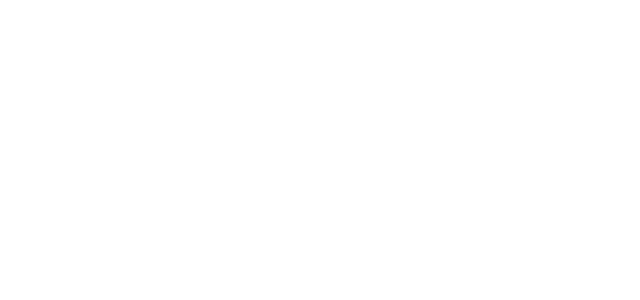
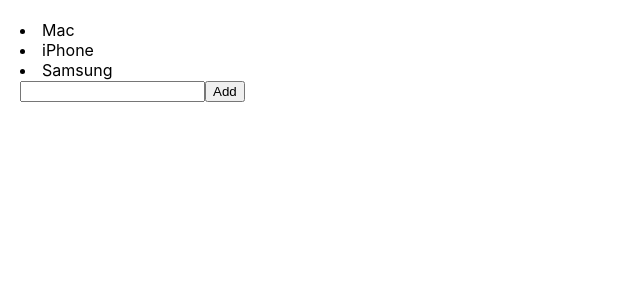
Before and after one commit to rawanIbrahim-59/react, a React (Create React App) app: page / in a window 1280 px wide. Shown: the top 300 px of the page, without its empty margins (0-640 px from the left). Built offline with nearby package versions, Linux system fonts and the light colour scheme.

Commit message:
Arrays as State

```diff
--- a/src/App.js
+++ b/src/App.js
@@ -1,9 +1,25 @@
 import './App.css';
-
+import {useState} from 'react';
 function App() {
-
+  const [AddDevice, setAddDevice]= useState("");
+  const [Devices, setDevices]=useState(["Mac", "iPhone", "Samsung",])
+  const deviceList = Devices.map((device)=>{
+    return <li>{device}</li>
+  })
+  function HandelClick(){
+    const newDevice = [...Devices];
+    newDevice.push(AddDevice);
+    setDevices(newDevice);
+  }
   return (
     <div style={{padding:"20px"}}>
+      {deviceList}
+      <div>
+        <input value={AddDevice} onChange={(event)=>{
+          setAddDevice(event.target.value)
+        }} />
+        <button onClick={HandelClick}>Add</button>
+      </div>
     </div>
   );
 }
```
